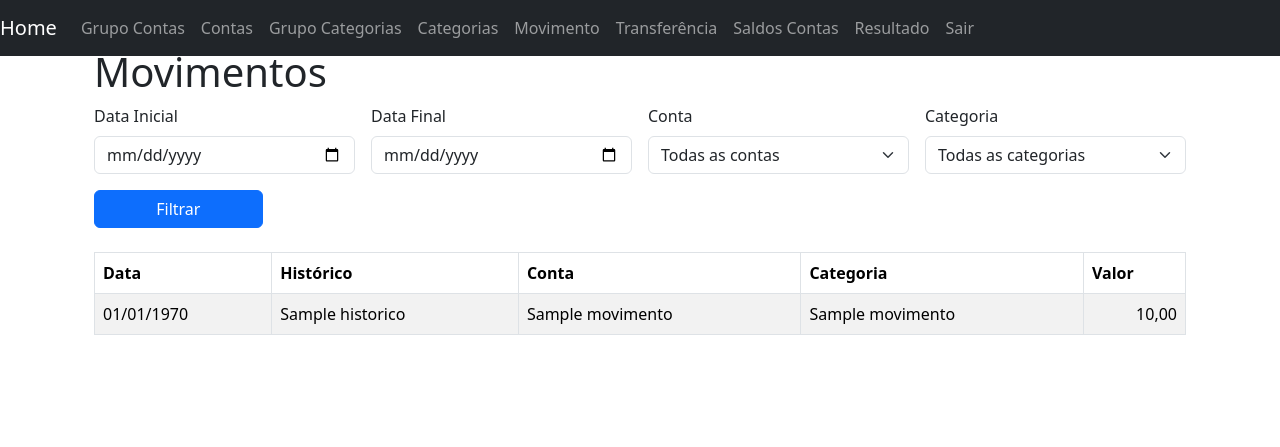
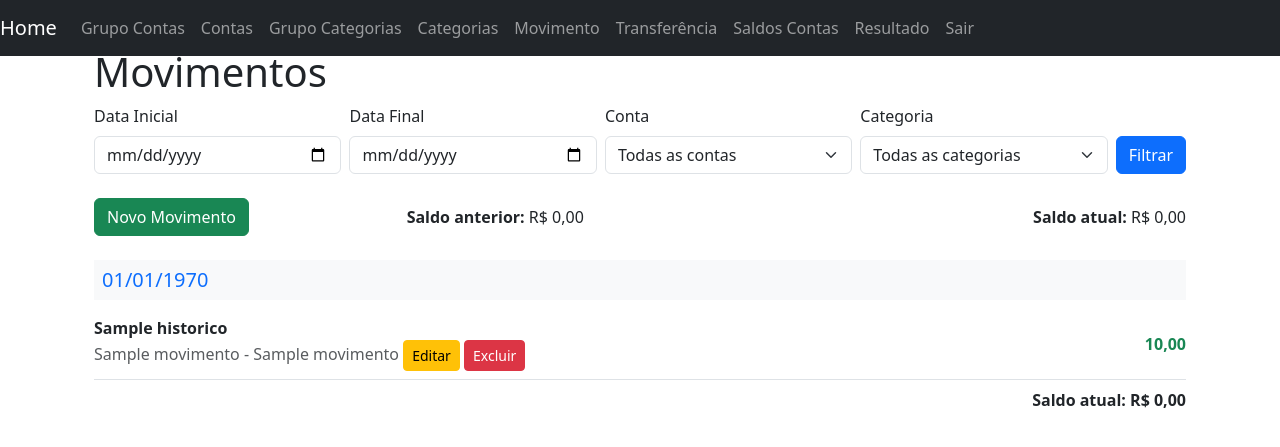
Before and after one commit to sandrolor/mineco-finance-ci4, a CodeIgniter 4 app: the page made by app/Views/movimento/index.php in a window 1280 px wide. Shown: the top 447 px of the page. Run offline with PHP 8.4 and a stand-in for CodeIgniter, Linux system fonts and the light colour scheme; the template is opened without the code that fills it: most values are stand-ins (such as "Sample title", 1, 10 or a date in 2020); some libraries are stand-ins or nearby versions.

Commit message:
filtros movimento fail

```diff
--- a/app/Views/movimento/index.php
+++ b/app/Views/movimento/index.php
@@ -5,16 +5,16 @@
 <h1>Movimentos</h1>
 
 <form method="get" action="<?= site_url('movimento') ?>" class="mb-4">
-    <div class="row g-3 align-items-end">
-        <div class="col-md-3">
+    <div class="row g-2 align-items-end">
+        <div class="col">
             <label for="data_inicial" class="form-label">Data Inicial</label>
             <input type="date" id="data_inicial" name="data_inicial" class="form-control" value="<?= esc($dataInicial) ?>">
         </div>
-        <div class="col-md-3">
+        <div class="col">
             <label for="data_final" class="form-label">Data Final</label>
             <input type="date" id="data_final" name="data_final" class="form-control" value="<?= esc($dataFinal) ?>">
         </div>
-        <div class="col-md-3">
+        <div class="col">
             <label for="conta_id" class="form-label">Conta</label>
             <select id="conta_id" name="conta_id" class="form-select">
                 <option value="">Todas as contas</option>
@@ -25,7 +25,7 @@
                 <?php endforeach; ?>
             </select>
         </div>
-        <div class="col-md-3">
+        <div class="col">
             <label for="categoria_id" class="form-label">Categoria</label>
             <select id="categoria_id" name="categoria_id" class="form-select">
                 <option value="">Todas as categorias</option>
@@ -36,37 +36,86 @@
                 <?php endforeach; ?>
             </select>
         </div>
-        <div class="col-md-2">
-            <button type="submit" class="btn btn-primary w-100">Filtrar</button>
+        <div class="col-auto">
+            <button type="submit" class="btn btn-primary">Filtrar</button>
         </div>
     </div>
 </form>
 
-<?php if ($movimentos): ?>
-    <table class="table table-bordered table-striped">
-        <thead>
-            <tr>
-                <th>Data</th>
-                <th>Histórico</th>
-                <th>Conta</th>
-                <th>Categoria</th>
-                <th>Valor</th>
-            </tr>
-        </thead>
-        <tbody>
-            <?php foreach ($movimentos as $movimento): ?>
-                <tr>
-                    <td><?= date('d/m/Y', strtotime($movimento['data_mov'])) ?></td>
-                    <td><?= esc($movimento['historico']) ?></td>
-                    <td><?= esc($movimento['nomeconta']) ?></td>
-                    <td><?= esc($movimento['nomecategoria']) ?></td>
-                    <td class="text-end"><?= number_format($movimento['valor'], 2, ',', '.') ?></td>
-                </tr>
-            <?php endforeach; ?>
-        </tbody>
-    </table>
+<?php if (session()->getFlashdata('success')): ?>
+    <div class="alert alert-success"><?= session()->getFlashdata('success') ?></div>
+<?php endif; ?>
+
+<div class="row align-items-center mb-4">
+    <div class="col-auto">
+        <a href="<?= site_url('movimento/create') ?>" class="btn btn-success w-100">Novo Movimento</a>
+    </div>
+    <div class="col text-center">
+        <strong>Saldo anterior:</strong> R$ <?= number_format($saldoAnterior, 2, ',', '.') ?>
+    </div>
+    <div class="col text-end">
+        <strong>Saldo atual:</strong> R$ <?= number_format($saldoAtual, 2, ',', '.') ?>
+    </div>
+</div>
+
+<!-- Tabela de Movimentos -->
+<?php if (!empty($movimentos)): ?>
+    <?php
+    $dataAtual = '';
+    $saldoDia = 0;
+    ?>
+    <div class="table-responsive">
+        <?php foreach ($movimentos as $movimento): ?>
+            <?php
+            // Agrupamento por data
+            if ($dataAtual !== $movimento['data_mov']):
+                if ($dataAtual !== ''): ?>
+                    <!-- Exibir saldo diário -->
+                    <div class="text-end fw-bold mt-2">
+                        Saldo do dia: R$ <?= number_format($saldoDia, 2, ',', '.') ?>
+                    </div>
+                <?php endif;
+                $dataAtual = $movimento['data_mov'];
+                $saldoDia = 0; // Resetar o saldo do dia
+                ?>
+                <h5 class="bg-light p-2 text-primary">
+                    <?= date('d/m/Y', strtotime($dataAtual)) ?>
+                </h5>
+            <?php endif; ?>
+
+            <?php
+            // Atualizar saldo do dia
+            $saldoDia += $movimento['valor'];
+
+            // Definir cor para o valor
+            $valorClass = $movimento['valor'] > 0 ? 'text-success' : ($movimento['valor'] < 0 ? 'text-danger' : 'text-warning');
+            ?>
+
+            <!-- Linha do movimento -->
+            <div class="d-flex justify-content-between align-items-center border-bottom py-2">
+                <div>
+                    <div class="fw-bold"><?= esc($movimento['historico']) ?></div>
+                    <div class="text-muted">
+                        <?= esc($movimento['nomeconta']) ?> - <?= esc($movimento['nomecategoria']) ?>
+                        <a href="<?= site_url('movimento/edit/' . $movimento['id']) ?>" class="btn btn-warning btn-sm">Editar</a>
+                        <a href="<?= site_url('movimento/delete/' . $movimento['id']) ?>" class="btn btn-danger btn-sm" onclick="return confirm('Tem certeza que deseja excluir?')">Excluir</a>
+                    </div>
+                </div>
+                <div class="fw-bold <?= $valorClass ?>">
+                    <?= number_format($movimento['valor'], 2, ',', '.') ?>
+                </div>
+            </div>
+        <?php endforeach; ?>
+
+        <!-- Saldo final do último dia -->
+        <div class="text-end fw-bold mt-2">
+        <strong>Saldo atual:</strong> R$ <?= number_format($saldoAtual, 2, ',', '.') ?>
+        </div>
+    </div>
 <?php else: ?>
-    <p>Nenhum movimento encontrado.</p>
+    <div class="alert alert-info">
+        Nenhum movimento encontrado.
+    </div>
 <?php endif; ?>
 
 <?= $this->endSection() ?>
```
Also changed, not shown: app/Controllers/Movimento.php (+16 -5 lines), app/Models/MovimentoModel.php (+108 -0 lines).
